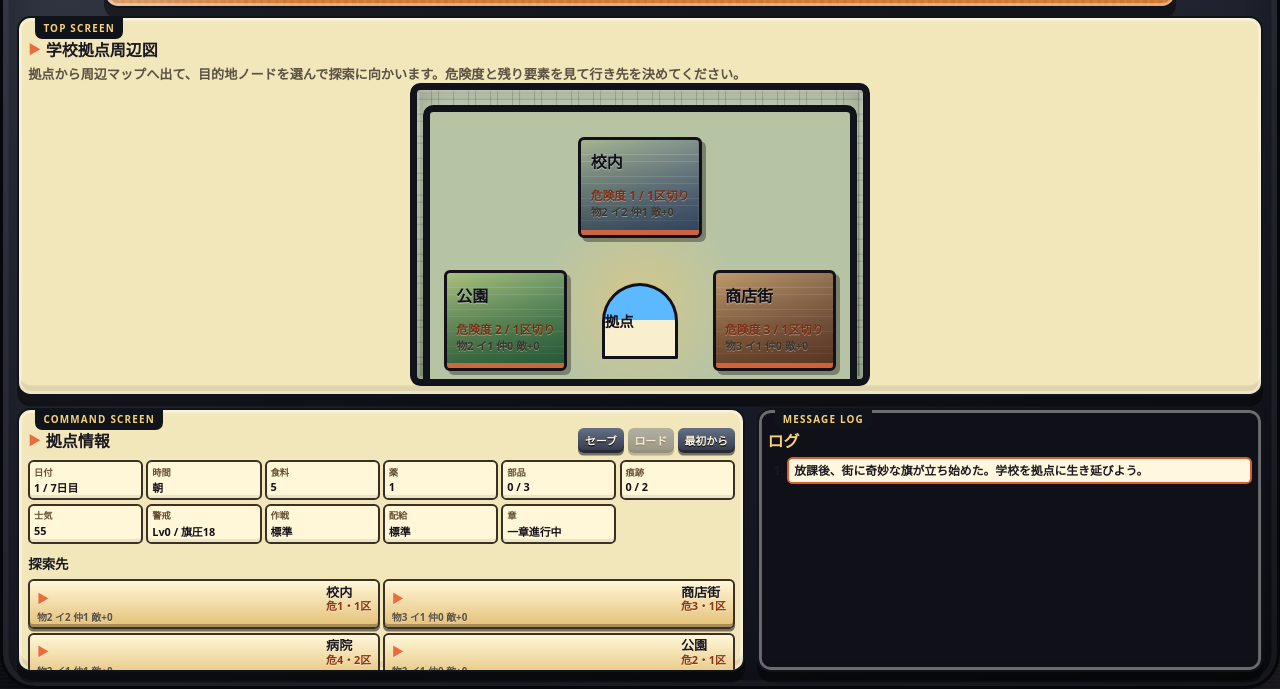
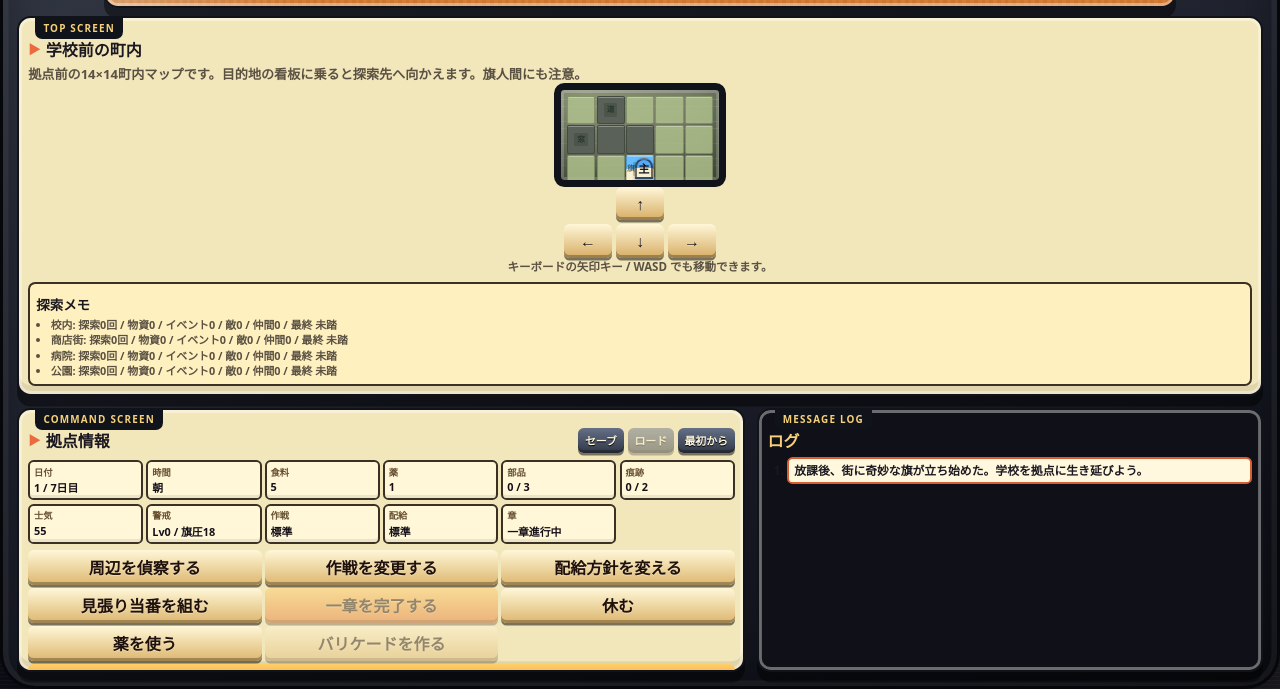
Before and after one commit to HakumataBase/gpt, a website with bundled scripts: page index.html in a window 1280 px wide. Shown: the part 111-800 px from the top of the page. Built offline with nearby package versions, Linux system fonts and the light colour scheme.

Commit message:
Add playable hub map and focused viewport

```diff
--- a/index.html
+++ b/index.html
@@ -74,10 +74,6 @@
             </div>
           </dl>
 
-          <section class="command-block" aria-labelledby="area-actions-title">
-            <h3 id="area-actions-title">探索先</h3>
-            <div id="area-actions" class="stacked-actions"></div>
-          </section>
 
           <section class="command-block" aria-label="拠点行動">
             <div class="base-actions">
--- a/src/game-core.js
+++ b/src/game-core.js
@@ -296,6 +296,56 @@ export const AREAS = {
   },
 };
 
+
+export const HUB_AREA = {
+  name: "学校前の町内",
+  danger: 1,
+  description: "拠点前の住宅街。細い路地と店先を抜けて探索先へ向かう。旗人間が迷い込むこともある。",
+  terrain: [
+    "##############",
+    "#....##......#",
+    "#.##....##...#",
+    "#....#.......#",
+    "###..#..##...#",
+    "#....#.......#",
+    "#..####..##..#",
+    "#............#",
+    "#..##..####..#",
+    "#......#.....#",
+    "#..##..#..##.#",
+    "#......#.....#",
+    "#...##....#..#",
+    "##############",
+  ],
+  layers: {
+    decor: [
+      "              ",
+      " h  s     k   ",
+      " ww    rr     ",
+      "   r h     c  ",
+      "     r  ss    ",
+      " h   r      k ",
+      "   ww    rr   ",
+      " r    f    r  ",
+      "   ss   ww    ",
+      " h    r       ",
+      "   kk r  h    ",
+      " r    r     c ",
+      "  s    h  r   ",
+      "              ",
+    ],
+  },
+  start: { x: 6, y: 7 },
+  entities: [
+    { type: "area", x: 6, y: 1, areaId: "school", label: "校" },
+    { type: "area", x: 12, y: 5, areaId: "market", label: "商" },
+    { type: "area", x: 2, y: 12, areaId: "hospital", label: "病" },
+    { type: "area", x: 11, y: 11, areaId: "park", label: "公" },
+    { type: "enemy", x: 3, y: 5, enemy: "walker", hub: true },
+    { type: "enemy", x: 10, y: 8, enemy: "runner", hub: true },
+  ],
+};
+
 export const CHARACTERS = {
   hero: { id: "hero", name: "主人公", role: "指揮", maxHp: 34, attack: 8, infection: 0 },
   minato: { id: "minato", name: "ミナト", role: "前衛", maxHp: 38, attack: 10, infection: 0 },
@@ -352,10 +402,10 @@ export function createInitialState() {
     watchLevel: 0,
     areaDanger: createInitialAreaDanger(),
     areaNotes: createInitialAreaNotes(),
-    player: { x: 0, y: 0 },
-    terrain: [],
-    layers: { decor: [] },
-    entities: [],
+    player: { ...HUB_AREA.start },
+    terrain: HUB_AREA.terrain.map((row) => row.split("")),
+    layers: cloneAreaLayers(HUB_AREA),
+    entities: HUB_AREA.entities.map((entity) => ({ ...entity })),
     party: [
       { ...CHARACTERS.hero, hp: CHARACTERS.hero.maxHp },
       { ...CHARACTERS.minato, hp: CHARACTERS.minato.maxHp },
@@ -471,7 +521,7 @@ export function isWallAt(terrain, x, y) {
 }
 
 export function getAreaDanger(state, areaId) {
-  return state.areaDanger?.[areaId] ?? AREAS[areaId].danger;
+  return state.areaDanger?.[areaId] ?? AREAS[areaId]?.danger ?? HUB_AREA.danger;
 }
 
 export function increaseAreaDanger(state, areaId, amount = AREA_DANGER_INCREASE) {
--- a/src/main.js
+++ b/src/main.js
@@ -1,5 +1,6 @@
 import {
   AREAS,
+  HUB_AREA,
   REQUIRED_TRACES_FOR_TRUTH,
   ENEMIES,
   MAX_DAY,
@@ -77,6 +78,7 @@ const DECOR_LABELS = {
 };
 
 const DEBUG_ENABLED = new URLSearchParams(window.location.search).has("debug");
+const VIEWPORT_SIZE = 5;
 
 const state = createInitialState();
 
@@ -94,7 +96,6 @@ const ui = {
   chapter: document.querySelector("#chapter-status"),
   party: document.querySelector("#party-list"),
   objectives: document.querySelector("#objective-list"),
-  areas: document.querySelector("#area-actions"),
   mapPanel: document.querySelector(".map-panel"),
   map: document.querySelector("#map-grid"),
   areaName: document.querySelector("#area-name"),
@@ -133,6 +134,14 @@ function pressureLog(prefix, result) {
   addLog(`${prefix} 旗圧 ${result.before} → ${result.after}（${result.tier.name}）。`);
 }
 
+function resetBaseMap() {
+  const hubState = cloneAreaState(HUB_AREA);
+  state.player = hubState.player;
+  state.terrain = hubState.terrain;
+  state.layers = hubState.layers;
+  state.entities = hubState.entities;
+}
+
 function enterArea(areaId) {
   if (state.gameOver) return;
   const area = AREAS[areaId];
@@ -157,9 +166,7 @@ function returnToBase() {
   const area = AREAS[state.currentAreaId];
   const dangerChange = increaseAreaDanger(state, state.currentAreaId);
   state.currentAreaId = null;
-  state.entities = [];
-  state.terrain = [];
-  state.layers = { decor: [] };
+  resetBaseMap();
   advanceTime(area.timeCost);
   pressureLog("探索で足跡を残した。", increaseFlagPressure(state, area.timeCost * 4));
   addLog(`拠点へ帰還した。${area.timeCost}区切り分の時間が経過した。`);
@@ -217,7 +224,7 @@ function rest() {
 }
 
 function movePlayer(dx, dy) {
-  if (!state.currentAreaId || state.gameOver || !ui.modal.classList.contains("hidden")) return;
+  if (!state.terrain.length || state.gameOver || !ui.modal.classList.contains("hidden")) return;
   const next = { x: state.player.x + dx, y: state.player.y + dy };
   if (isWall(next.x, next.y)) {
     addLog("そこは通れない。別の道を探そう。");
@@ -226,7 +233,7 @@ function movePlayer(dx, dy) {
   }
   state.player = next;
   resolveTile();
-  if (!ui.modal.classList.contains("hidden") || !state.currentAreaId || state.gameOver) {
+  if (!ui.modal.classList.contains("hidden") || state.gameOver) {
     render();
     return;
   }
@@ -241,7 +248,7 @@ function isWall(x, y) {
 
 function resolveTile() {
   const terrain = state.terrain[state.player.y][state.player.x];
-  if (terrain === "X") {
+  if (terrain === "X" && state.currentAreaId) {
     showChoice("出口", "拠点へ帰還しますか？", [
       { label: "帰還する", primary: true, action: returnToBase },
       { label: "探索を続ける", action: closeModal },
@@ -253,7 +260,13 @@ function resolveTile() {
   if (entityIndex === -1) return;
   const entity = state.entities[entityIndex];
 
-  if (entity.type === "item") {
+  if (entity.type === "area") {
+    const area = AREAS[entity.areaId];
+    showChoice(`${area.name}へ向かう`, `${area.description} この探索先へ移動しますか？`, [
+      { label: "向かう", primary: true, action: () => { closeModal(); enterArea(entity.areaId); } },
+      { label: "町内に残る", action: closeModal },
+    ]);
+  } else if (entity.type === "item") {
     state.entities.splice(entityIndex, 1);
     collectItem(state, state.currentAreaId, entity);
     recordAreaNote(state, state.currentAreaId, "items");
@@ -352,7 +365,7 @@ function chaseSteps(entity) {
 }
 
 function isBlockedForEnemy(x, y) {
-  return isWall(x, y) || state.terrain[y][x] === "X" || state.entities.some((entity) => entity.x === x && entity.y === y && entity.type === "enemy");
+  return isWall(x, y) || state.terrain[y][x] === "X" || state.entities.some((entity) => entity.x === x && entity.y === y && (entity.type === "enemy" || entity.type === "area"));
 }
 
 function checkEnemyContact() {
@@ -797,7 +810,6 @@ function render() {
     </li>
   `).join("");
   renderObjectives();
-  renderAreaButtons();
   renderMap();
   renderAreaNotes();
   renderLogs();
@@ -844,50 +856,24 @@ function renderObjectives() {
   });
 }
 
-function renderAreaButtons() {
-  ui.areas.innerHTML = "";
-  Object.entries(AREAS).forEach(([id, area]) => {
-    const button = document.createElement("button");
-    button.type = "button";
-    button.className = "area-button";
-    button.disabled = !!state.currentAreaId || state.gameOver;
-    const currentDanger = getAreaDanger(state, id);
-    const dangerNote = currentDanger > area.danger ? `${area.danger}→${currentDanger}` : `${currentDanger}`;
-    const summary = getAreaExplorationSummary(state, id);
-    const scoutingNote = `物資${summary.itemCount} / イベント${summary.eventCount} / 仲間${summary.allyCount} / 追加敵${summary.reinforcementCount}`;
-    button.title = `${area.name}: 危険度 ${dangerNote} / ${area.timeCost}区切り消費 / ${scoutingNote}`;
-    button.setAttribute("aria-label", button.title);
-    button.innerHTML = `<span class="area-title">${area.name}</span><span class="area-meta">危${dangerNote}・${area.timeCost}区</span><span class="area-summary">物${summary.itemCount} イ${summary.eventCount} 仲${summary.allyCount} 敵+${summary.reinforcementCount}</span>`;
-    button.addEventListener("click", () => enterArea(id));
-    ui.areas.append(button);
-  });
-}
-
 function renderMap() {
   ui.map.innerHTML = "";
-  if (!state.currentAreaId) {
-    ui.mapPanel.classList.add("base-mode");
-    ui.areaName.textContent = "学校拠点周辺図";
-    ui.areaDescription.textContent = "拠点から周辺マップへ出て、目的地ノードを選んで探索に向かいます。危険度と残り要素を見て行き先を決めてください。";
-    ui.map.style.removeProperty("--map-columns");
-    ui.map.className = "map-grid";
-    ui.map.style.backgroundImage = "";
-    renderBaseMap();
-    return;
-  }
+  const isBase = !state.currentAreaId;
+  ui.mapPanel.classList.toggle("base-mode", isBase);
+  const area = isBase ? HUB_AREA : AREAS[state.currentAreaId];
+  ui.areaName.textContent = isBase ? "学校前の町内" : area.name;
+  ui.areaDescription.textContent = isBase
+    ? "拠点前の14×14町内マップです。目的地の看板に乗ると探索先へ向かえます。旗人間にも注意。"
+    : `${area.description} 主人公の周囲25マスだけが見える探索画面です。`;
+  ui.map.style.display = "grid";
+  ui.map.style.setProperty("--map-columns", VIEWPORT_SIZE);
+  ui.map.className = `map-grid area-theme-${isBase ? "base" : state.currentAreaId}`;
 
-  ui.mapPanel.classList.remove("base-mode");
-  const area = AREAS[state.currentAreaId];
-  ui.areaName.textContent = area.name;
-  ui.areaDescription.textContent = `${area.description} CSS背景つきの14×14多層マップです。`;
-  ui.map.style.display = "grid";
-  ui.map.style.setProperty("--map-columns", state.terrain[0]?.length ?? 0);
-  ui.map.className = `map-grid area-theme-${state.currentAreaId}`;
-
-  for (let y = 0; y < state.terrain.length; y += 1) {
-    for (let x = 0; x < state.terrain[y].length; x += 1) {
+  const viewport = getViewportBounds();
+  for (let y = viewport.top; y <= viewport.bottom; y += 1) {
+    for (let x = viewport.left; x <= viewport.right; x += 1) {
       const tile = document.createElement("div");
-      const terrain = state.terrain[y][x];
+      const terrain = state.terrain[y]?.[x] ?? "#";
       const decor = state.layers?.decor?.[y]?.[x] ?? " ";
       const entity = state.entities.find((item) => item.x === x && item.y === y);
       const isPlayer = state.player.x === x && state.player.y === y;
@@ -912,6 +898,17 @@ function renderMap() {
       if (entity) {
         tile.classList.add(entity.type);
         tile.append(createEntityLayer(entity));
+        if (entity.type === "area") {
+          tile.tabIndex = 0;
+          tile.role = "button";
+          tile.addEventListener("click", () => enterArea(entity.areaId));
+          tile.addEventListener("keydown", (event) => {
+            if (event.key === "Enter" || event.key === " ") {
+              event.preventDefault();
+              enterArea(entity.areaId);
+            }
+          });
+        }
       }
       if (isPlayer) {
         tile.classList.add("player");
@@ -920,6 +917,17 @@ function renderMap() {
       ui.map.append(tile);
     }
   }
+}
+
+function getViewportBounds() {
+  const height = state.terrain.length;
+  const width = state.terrain[0]?.length ?? 0;
+  const half = Math.floor(VIEWPORT_SIZE / 2);
+  const maxLeft = Math.max(0, width - VIEWPORT_SIZE);
+  const maxTop = Math.max(0, height - VIEWPORT_SIZE);
+  const left = Math.min(maxLeft, Math.max(0, state.player.x - half));
+  const top = Math.min(maxTop, Math.max(0, state.player.y - half));
+  return { left, top, right: left + VIEWPORT_SIZE - 1, bottom: top + VIEWPORT_SIZE - 1 };
 }
 
 function createEntityLayer(entity) {
@@ -947,32 +955,8 @@ function tileLabel(terrain, decor, entity, isPlayer) {
   return "床";
 }
 
-function renderBaseMap() {
-  ui.map.style.display = "block";
-  ui.map.innerHTML = `<div class="base-map" aria-label="拠点周辺マップ"></div>`;
-  const baseMap = ui.map.querySelector(".base-map");
-  const positions = {
-    school: "node-school",
-    market: "node-market",
-    hospital: "node-hospital",
-    park: "node-park",
-  };
-
-  Object.entries(AREAS).forEach(([areaId, area]) => {
-    const summary = getAreaExplorationSummary(state, areaId);
-    const button = document.createElement("button");
-    button.type = "button";
-    button.className = `base-map-node ${positions[areaId] ?? ""}`;
-    button.disabled = state.gameOver;
-    button.classList.add(`area-theme-${areaId}`);
-    button.innerHTML = `<span class="node-name">${area.name}</span><span class="node-meta">危険度 ${summary.currentDanger} / ${area.timeCost}区切り</span><span class="node-summary">物${summary.itemCount} イ${summary.eventCount} 仲${summary.allyCount} 敵+${summary.reinforcementCount}</span>`;
-    button.title = `${area.name}: 危険度 ${summary.currentDanger} / 物資${summary.itemCount} / イベント${summary.eventCount} / 仲間${summary.allyCount}`;
-    button.addEventListener("click", () => enterArea(areaId));
-    baseMap.append(button);
-  });
-}
-
 function entityLabel(entity) {
+  if (entity.type === "area") return entity.label ?? AREAS[entity.areaId]?.name?.[0] ?? "行";
   if (entity.type === "enemy") return ENEMIES[entity.enemy].icon;
   if (entity.type === "item") return "物";
   if (entity.type === "event") return "?";
--- a/styles/main.css
+++ b/styles/main.css
@@ -233,7 +233,6 @@ dd { color: #151018; font-size: 0.68rem; font-weight: 900; margin: 0.02rem 0 0;
 .area-summary { color: var(--muted); font-size: 0.62rem; font-weight: 800; grid-column: 1 / -1; overflow: hidden; text-overflow: ellipsis; white-space: nowrap; }
 
 .map-panel.base-mode { align-content: start; display: grid; }
-.map-panel.base-mode .map-controls, .map-panel.base-mode .help-text, .map-panel.base-mode .area-notes { display: none !important; }
 .map-panel.base-mode #return-button { display: none; }
 #area-description { color: var(--muted); font-size: 0.82rem; font-weight: 800; line-height: 1.32; margin-bottom: 0; }
 .map-grid {
@@ -257,6 +256,7 @@ dd { color: #151018; font-size: 0.68rem; font-weight: 900; margin: 0.02rem 0 0;
   padding: 0.36rem;
   width: max-content;
 }
+.area-theme-base { background-image: linear-gradient(180deg, rgba(255,255,255,.14), rgba(68,74,58,.72)), repeating-linear-gradient(0deg, transparent 0 .42rem, rgba(255,255,255,.16) .42rem .46rem), linear-gradient(135deg, #9aa27e, #535845); }
 .area-theme-school { background-image: linear-gradient(180deg, rgba(255,255,255,.16), rgba(36,53,78,.68)), repeating-linear-gradient(0deg, transparent 0 .42rem, rgba(255,255,255,.18) .42rem .46rem), linear-gradient(135deg, #95a77b, #465c74); }
 .area-theme-market { background-image: linear-gradient(180deg, rgba(255,255,255,.14), rgba(85,49,31,.7)), repeating-linear-gradient(0deg, transparent 0 .42rem, rgba(255,255,255,.14) .42rem .46rem), linear-gradient(135deg, #b58a54, #5c3a25); }
 .area-theme-hospital { background-image: linear-gradient(180deg, rgba(255,255,255,.16), rgba(42,65,76,.72)), repeating-linear-gradient(0deg, transparent 0 .42rem, rgba(255,255,255,.15) .42rem .46rem), linear-gradient(135deg, #b7c6b9, #527180); }
@@ -287,6 +287,8 @@ dd { color: #151018; font-size: 0.68rem; font-weight: 900; margin: 0.02rem 0 0;
 .tile.enemy { background: linear-gradient(180deg, #d23a32 0 48%, #f0e5c3 49%); color: #290907; }
 .tile.item { background: #f5c760; color: #3b2109; }
 .tile.event { background: #9170c2; color: #fff4d4; }
+.tile.area { background: linear-gradient(180deg, #ffcf68 0 48%, #f9efce 49%); color: #3b2109; cursor: pointer; }
+.tile.area:focus { outline: 3px solid #fff8df; outline-offset: 1px; }
 .tile.ally { background: linear-gradient(180deg, #49b36a 0 48%, #f9efce 49%); color: #082214; }
 .tile.exit { background: #6ca7d7; color: #071b2e; }
 .tile-layer { position: relative; z-index: 1; }
@@ -393,16 +395,3 @@ dd { color: #151018; font-size: 0.68rem; font-weight: 900; margin: 0.02rem 0 0;
   .panel { max-height: none; }
   .map-grid { --tile-size: clamp(1.75rem, 8vw, 2.55rem); }
 }
-
-.base-placeholder { align-items: center; color: var(--muted); display: flex; font-size: 1.05rem; font-weight: 900; height: 100%; justify-content: center; min-height: 160px; width: 100%; }
-.base-map { background: radial-gradient(circle at 50% 46%, rgba(255,204,102,.38), transparent 32%), #b7c4a4; border: .45rem solid var(--bezel); border-radius: .65rem; display: grid; gap: 0.7rem; grid-template-areas: ". school ." "park base market" ". hospital ."; grid-template-columns: 1fr 1fr 1fr; margin: 0.55rem auto 0; max-width: 50rem; min-height: min(54vh, 29rem); padding: 0.9rem; position: relative; width: 100%; }
-.base-map::after { align-items: center; background: linear-gradient(180deg, #5db9ff 0 48%, #f9efce 49%); border: 3px solid #121018; border-radius: 999px 999px 55% 55%; color: #101018; content: "拠点"; display: flex; font-size: 0.9rem; font-weight: 900; grid-area: base; height: 4.4rem; justify-self: center; place-self: center; width: 4.4rem; z-index: 0; }
-.base-map-node { align-self: center; background-position: center; background-size: cover; border: 3px solid #121018; border-radius: .38rem; box-shadow: .25rem .25rem 0 rgba(0,0,0,.34); color: #101018; display: grid; min-height: 6.3rem; overflow: hidden; padding: 0.58rem; position: relative; text-align: left; }
-.base-map-node::before { background: rgba(235,107,62,.82); content: ""; inset: auto auto 0 0; height: .3rem; position: absolute; width: 100%; }
-.base-map-node .node-name { font-size: 1rem; font-weight: 900; text-shadow: 0 1px 0 rgba(255,255,255,.5); }
-.base-map-node .node-meta { align-self: end; color: #7a2d12; font-size: .74rem; font-weight: 900; }
-.base-map-node .node-summary { color: #3d352c; font-size: .68rem; font-weight: 900; }
-.node-school { grid-area: school; }
-.node-market { grid-area: market; }
-.node-hospital { grid-area: hospital; }
-.node-park { grid-area: park; }
```
Also changed, not shown: test/browser-wiring.test.js (+26 -29 lines), test/game-core.test.js (+7 -0 lines), README.md.
